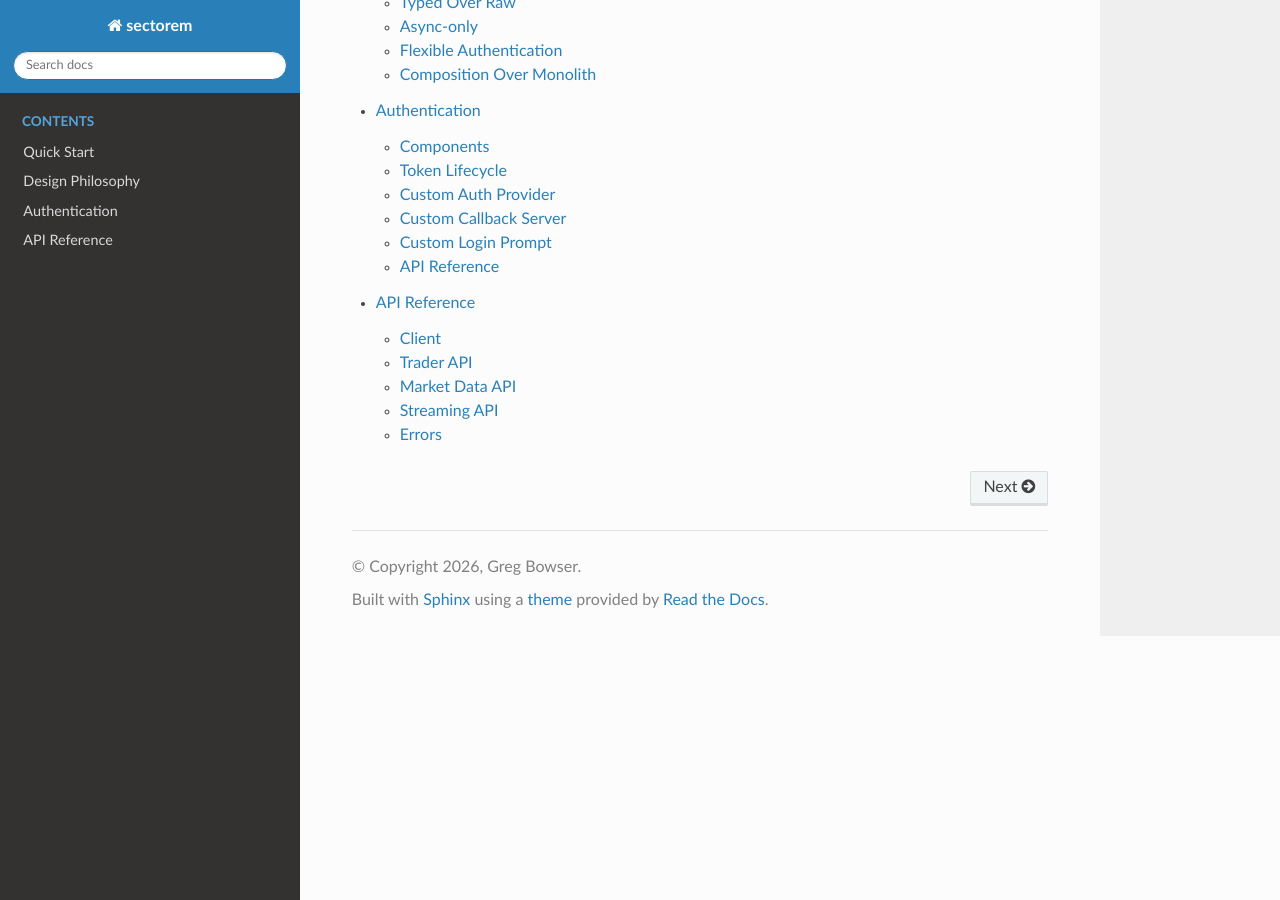
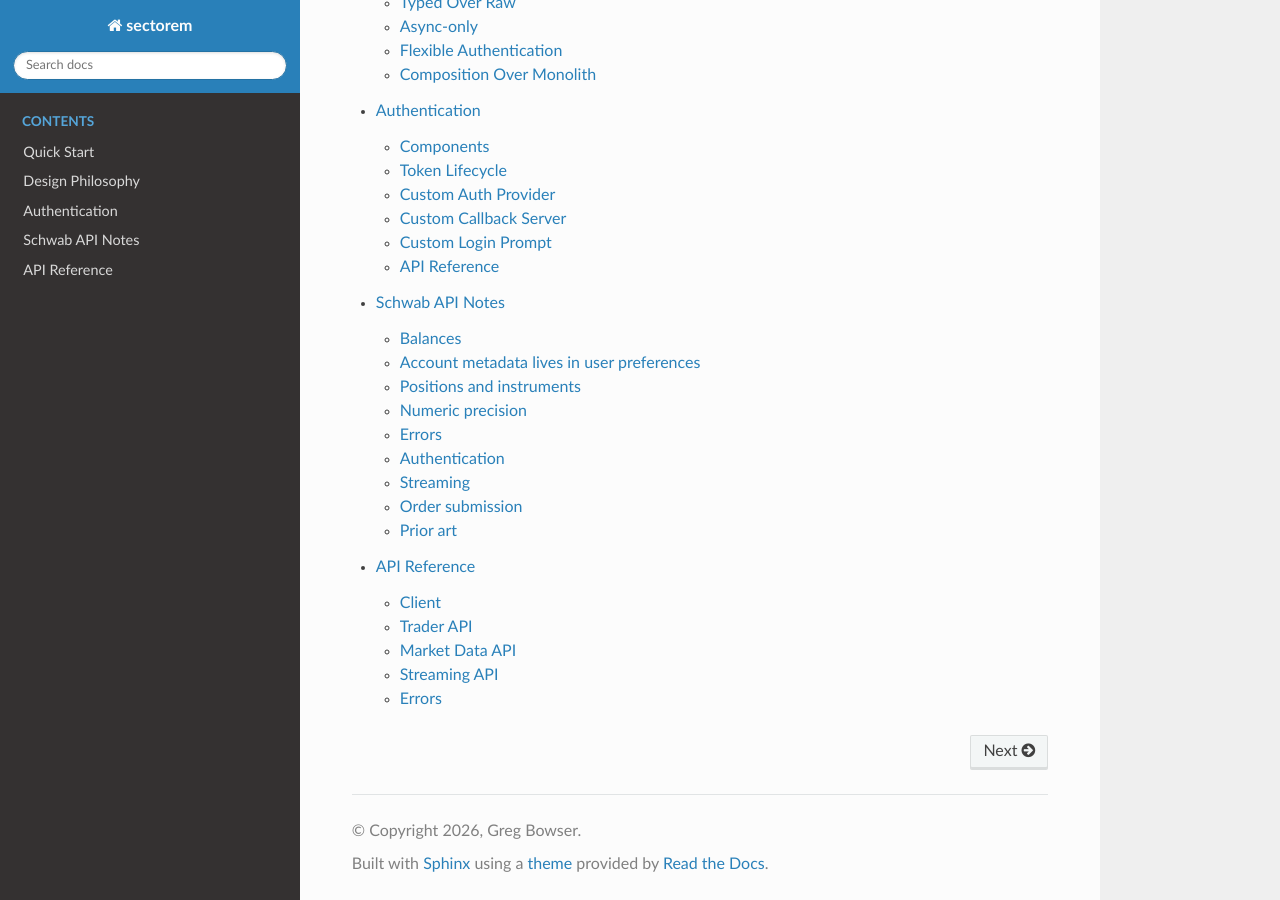
Before and after one commit to topnotcher/sectorem, a Sphinx documentation site: the page built from docs/index.rst, in a window 1280 px wide and 900 px high, scrolled down 541 px. Built offline with Sphinx 7.4.7 and the Read the Docs theme 3.1.0, drawn with Linux system fonts in a browser that asks for light colours; some of the changed lines change nothing that is shown.

Commit message:
[docs] Add Schwab API notes page.
Document the undocumented, wrong, and surprising behaviors of the
Schwab Trader, Market Data, and streaming APIs discovered while building
sectorem: the three-block balance inconsistencies, account metadata in
user preferences, undocumented position/instrument schemas, upstream
float imprecision, per-API error envelopes, auth specifics, the
reverse-engineered streaming semantics, and the 201 + Location order
submission response. Added to the docs toctree.

```diff
--- a/docs/index.rst
+++ b/docs/index.rst
@@ -15,4 +15,5 @@ raw JSON.
    quickstart
    design
    auth
+   schwab-notes
    api/index
--- /dev/null
+++ b/docs/schwab-notes.rst
@@ -0,0 +1,164 @@
+Schwab API Notes
+================
+
+A field guide to the Schwab Trader and Market Data APIs as they actually
+behave, as opposed to how they are documented. Everything here was found the
+hard way while building sectorem, against live API traffic and compared to
+thinkorswim (ToS). Where the official docs are silent, wrong, or
+self-contradictory, this is the record so you don't have to rediscover it.
+
+Treat the streaming section in particular as empirical: Schwab barely
+acknowledges the streaming API exists, and the most detailed reference in
+circulation is a third-party document of unknown provenance.
+
+Balances
+--------
+
+The account endpoint returns three balance blocks -- ``initialBalances``,
+``currentBalances``, and ``projectedBalances`` -- whose field sets overlap but
+are inconsistent and do not match the documented schemas.
+
+- ``stockBuyingPower`` and ``isInCall`` appear **only** in
+  ``projectedBalances``; ``sma`` appears only in current. The three blocks are
+  effectively snapshots taken at different times rather than a clean
+  initial/current/projected split: during the after-hours session, current and
+  projected carried identical ("current") values, and net liquidating value
+  differed between blocks when it should not have.
+- ``optionBuyingPower`` is sometimes absent entirely despite being documented.
+  ``availableFundsNonMarginableTrade`` happened to match it, but that
+  equivalence should not be assumed to hold in general.
+- ``marginBalance`` was reported as ``0`` by the API while ToS showed it equal
+  to the cash balance.
+- API figures are consistently *close* to ToS but rarely exact, partly because
+  the blocks come from different moments in time.
+
+Because of all this, sectorem does not expose the raw three-block structure. It
+merges the fields missing from ``currentBalances`` out of ``projectedBalances``
+(the overlap is identical), presents a single ToS-aligned view, and raises on
+genuinely missing fields rather than silently defaulting them. See
+:doc:`design`.
+
+Account metadata lives in user preferences
+-------------------------------------------
+
+Account nickname, account ``type`` (``BROKERAGE`` -- not to be confused with
+the cash/margin distinction), account color, and the primary-account flag come
+from the user preferences endpoint, not the accounts API. User preferences also
+carry ``streamerInfo`` (socket URL and the client customer/correlation/channel
+identifiers needed to open a stream). Most endpoints are per-account; user
+preferences, "list accounts", account numbers, and -- surprisingly -- "get
+orders" are not.
+
+Positions and instruments
+--------------------------
+
+The instrument schemas do not match what the API actually returns.
+
+- The docs show five position instrument schemas but eight asset types (eleven
+  once the order and transaction APIs are included). Some schemas carry no
+  ``assetType`` field at all.
+- Undocumented schemas and enum values appear in practice: ``COLLECTIVE_INVESTMENT``
+  positions are returned even though that schema is not listed for positions,
+  and the instrument type ``EXCHANGE_TRADED_FUND`` appears in no documented
+  schema. Expect asset types the docs do not mention.
+- For options, the position ``symbol`` is the OCC contract string (for example
+  ``SMCI  270115P00008000``). The underlying is provided separately, but only
+  ``putCall`` has a dedicated field; strike and expiration must be parsed out of
+  the OCC symbol (``SYMBOL YYMMDD{P,C}SSSSSSSS``, where the final eight digits
+  are strike times 1000). sectorem does this parsing so callers get
+  :class:`~sectorem.trader.types.OptionPosition` with proper ``strike``,
+  ``expiration``, and ``right``.
+- The order API's instrument object requires fields such as ``description`` and
+  ``netChange`` that have no business being required, and its instrument schema
+  does not match the ``OrderLeg`` schema.
+
+Numeric precision
+-----------------
+
+Floating-point values arrive with precision artifacts from Schwab's side --
+for example ``-346.709999999999`` for what is plainly ``-346.71``. The noise
+originates upstream, so parsing into :class:`~decimal.Decimal` would only
+faithfully preserve Schwab's imprecision rather than fix it. sectorem uses
+``float`` and leaves rounding to display formatting.
+
+Errors
+------
+
+The error envelope differs between APIs:
+
+- The Trader API returns ``{"message": ..., "errors": [strings]}`` with a
+  correlation id in the response headers.
+- The Market Data API returns a JSON:API-style
+  ``{"errors": [{"id", "status", "title", "detail", "source"}]}`` array with no
+  top-level message.
+
+A ``401`` does not necessarily mean a bad token: it is also returned when there
+are no accounts the caller is permitted to view or trade through the
+application. The Trader API distinguishes ``500`` (server error) from ``503``
+(temporary); the Market Data API only defines ``401``.
+
+Authentication
+--------------
+
+- Schwab permits an ``http://127.0.0.1`` OAuth callback; localhost is
+  special-cased, where any other redirect must be HTTPS. The callback port does
+  not need separate registration beyond the registered redirect URI.
+- Refresh tokens expire a hard seven days after issue. Distinguish carefully
+  between "access token expired, refresh still valid" and "refresh expired" --
+  they are handled differently.
+
+Streaming
+---------
+
+The streaming API is almost entirely reverse-engineered. The behaviors below
+were confirmed against live connections.
+
+- Fields are identified by single-digit **numeric keys**, interleaved with
+  other content in the same object rather than grouped into an array. A
+  bidirectional name/number mapping layer is required; sectorem keeps it inside
+  the stream client so callers never see raw numeric fields.
+- Fields are **global per service, not per key**. Once anything is subscribed
+  for a service, an ``ADD`` command's fields do not apply only to the key being
+  added, and ``VIEW`` changes the field view for the entire service. There is
+  no per-key field selection.
+- ``ACCT_ACTIVITY`` requires field ``0`` in the subscription. Omit it and the
+  ``ADD`` is rejected; you cannot subscribe to account activity with an empty
+  field list.
+- Field ``0`` is contradictory. The docs call field 0 the symbol, yet responses
+  contain no field 0 (the symbol is the message key), and subscribing with only
+  ``0`` still returns fields 1, 2, and 3 -- so ``0`` behaves like "all fields"
+  for at least some services. This is not fully pinned down.
+- ``VIEW`` succeeds only when it includes field ``0`` (it sets the view
+  globally); a ``VIEW`` without ``0`` was seen to fail with code 25
+  (``FAILED_COMMAND_VIEW``), though not consistently.
+- **EXTO orders generate no streaming account-activity events.** Plain ``EXT``
+  orders do. EXTO orders are not routed, so any order workflow needs a polling
+  fallback and cannot rely on streaming alone. Whether an unfilled EXTO that
+  later routes then emits events is unconfirmed.
+- The message sequence number resets at the start of every connection, so the
+  documented advice to deduplicate by sequence number after a reconnect does
+  not work -- every reconnect looks like a stream of duplicates.
+- Schwab sends application-level heartbeats even though the WebSocket protocol
+  provides its own ping/pong, likely to confirm connectivity through its
+  internal infrastructure.
+- Account-activity payloads are deeply nested and contain JSON-encoded strings
+  inside the JSON, with the header duplicated and an order nested within an
+  order. They expose data unavailable from REST (such as ``AccountState``) and
+  still reference TD Ameritrade internals. In practice only ``message_type``,
+  ``account_number``, and ``SchwabOrderID`` are needed from order events.
+
+Order submission
+----------------
+
+Submitting an order returns ``HTTP 201`` with an empty body and a ``Location``
+header pointing at ``GET /accounts/{accountNumber}/orders/{orderId}``; this is
+mutually exclusive with a JSON response body. Follow the ``Location`` to
+retrieve the created order. The ``orderId`` in that path is an integer.
+
+Prior art
+---------
+
+``schwabdev`` and ``schwab-py`` (the successor to ``tda-api``) are existing
+Schwab clients. Neither matched sectorem's goals -- async-first, cleanly
+abstracted, pluggable authentication, and parsed objects rather than raw JSON --
+which is why sectorem exists.
```
